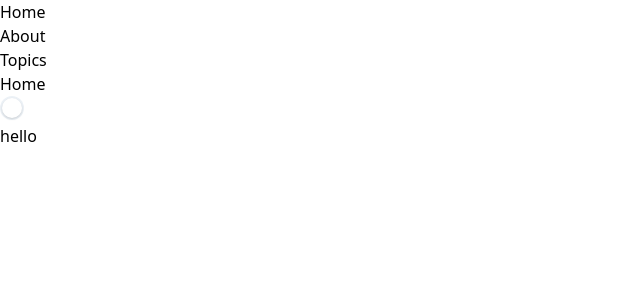
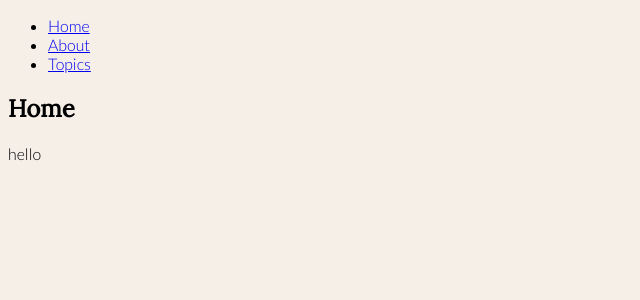
Before and after one commit to remoteshiva/dot-org, a React app: page / in a window 1280 px wide. Shown: the top 300 px of the page, without its empty margins (0-640 px from the left). Built offline with nearby package versions, Linux system fonts and the light colour scheme.

Commit message:
Add fonts

```diff
--- a/src/assets/main.css
+++ b/src/assets/main.css
@@ -1,3 +1,15 @@
+@import url('https://fonts.googleapis.com/css2?family=Lora&display=swap');
+@import url('https://fonts.googleapis.com/css2?family=Lato:wght@300&display=swap');
+
+
+body {
+ font-family: 'Lato', sans-serif;
+ background-color: rgba(245, 239, 232, 0.96);
+}
+
+h1, h2, h3 {
+  font-family: 'Lora', serif;
+}
 @import "tailwindcss/base";
 
 @import "tailwindcss/components";
```
